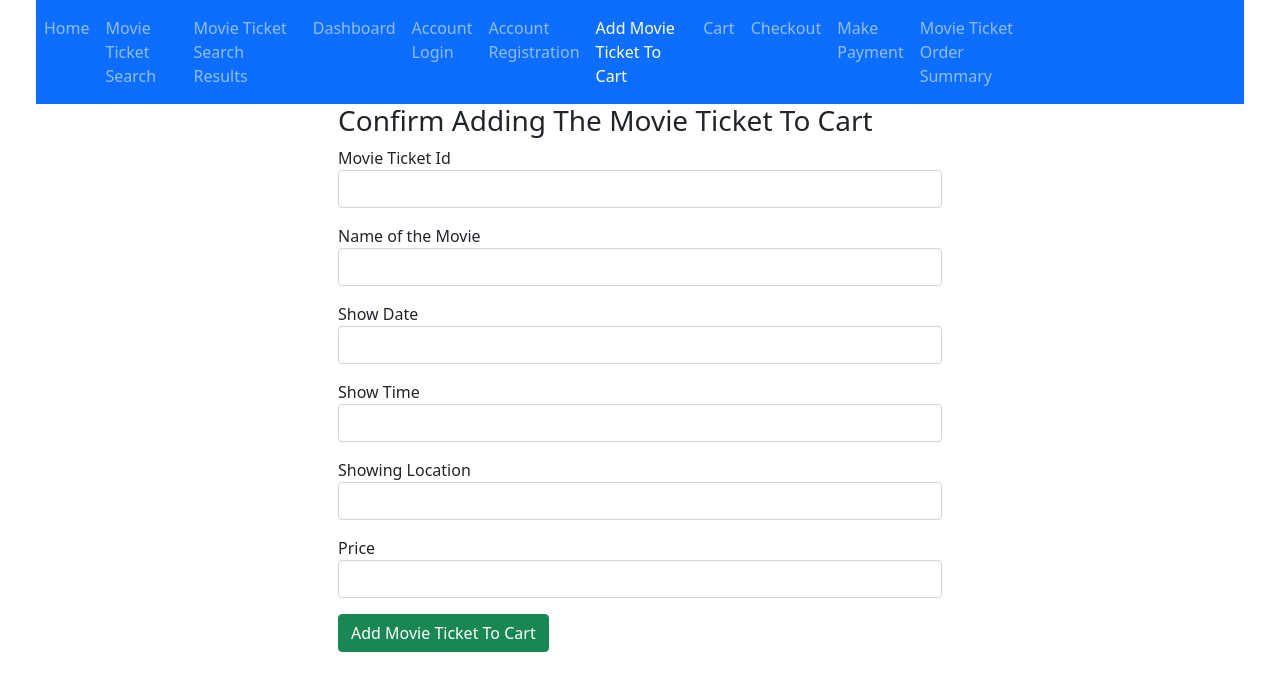
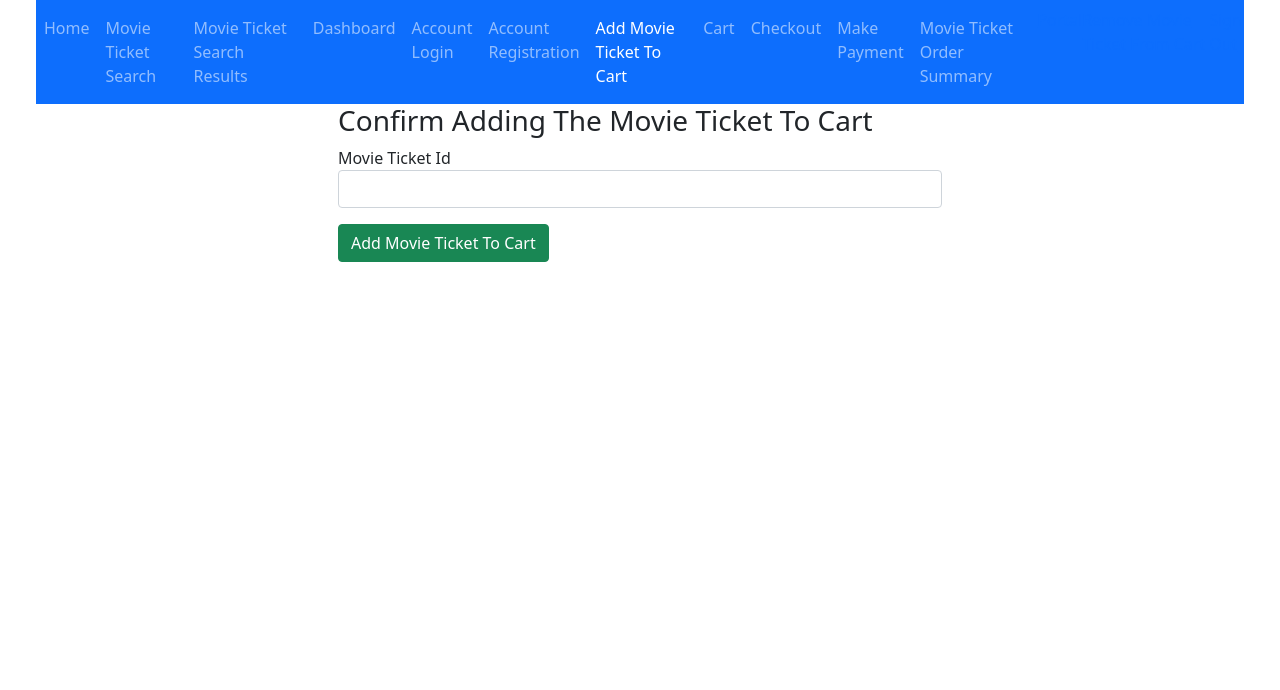
Before and after one commit to ahmadinasabemranparsa/capstone-project-angular-mymovieplan-frontend, an Angular app: page /user-add-movie-ticket-to-cart in a window 1280 px wide. Shown: the top 690 px of the page. Built offline with nearby package versions, Linux system fonts and the light colour scheme.

Commit message:
update angular frontend
update angular frontend

```diff
--- a/src/app/admin-add-movie-ticket/admin-add-movie-ticket.component.ts
+++ b/src/app/admin-add-movie-ticket/admin-add-movie-ticket.component.ts
@@ -29,6 +29,6 @@ export class AdminAddMovieTicketComponent implements OnInit {
     this.movieTicketService.addMovieTicket(this.addMovieTicket.value).subscribe(data => {
       console.log(data);
     });
-    this.router.navigate(['/admin-dashboard']);
+    this.router.navigate(['/admin-account-login']);
   }
 }
--- a/src/app/admin-remove-movie-ticket/admin-remove-movie-ticket.component.ts
+++ b/src/app/admin-remove-movie-ticket/admin-remove-movie-ticket.component.ts
@@ -23,9 +23,9 @@ export class AdminRemoveMovieTicketComponent implements OnInit {
   }
 
   onSubmit(movieTicketId: any) {
-    this.movieTicketService.deleteMovieTicket(this.removeMovieTicket.getRawValue()).subscribe(data => {
+    console.log(this.removeMovieTicket.value.movieTicketId);
+    this.movieTicketService.deleteMovieTicket(this.removeMovieTicket.value.movieTicketId).subscribe(data => {
       console.log(data);
-      console.log(this.removeMovieTicket.getRawValue());
     });
     this.router.navigate(['/admin-dashboard']);
   }
--- a/src/app/cart.service.ts
+++ b/src/app/cart.service.ts
@@ -18,8 +18,8 @@ export class CartService {
     return this.httpClient.post(`${this.baseURL}/movieTickets/add`, movieTicket);
   }
 
-  deleteMovieTicketFromCart(movieTicket: any) {
-    return this.httpClient.delete(`${this.baseURL}/movieTickets/delete/${movieTicket}`);
+  deleteMovieTicketFromCart(id: any) {
+    return this.httpClient.delete(`${this.baseURL}/movieTickets/delete/${id}`);
   }
 
   deleteAllMovieTicketsFromCart() {
--- a/src/app/movie-ticket-search/movie-ticket-search.component.ts
+++ b/src/app/movie-ticket-search/movie-ticket-search.component.ts
@@ -24,7 +24,8 @@ export class MovieTicketSearchComponent implements OnInit {
   }
 
   onSubmit(movieTicketSearchKeyword: FormGroup) {
-    this.movieTicketSearchResultsService.createMovieTicketSearchResult(this.movieTicketSearch.value).subscribe(data => {
+    console.log(this.movieTicketSearch.value.movieName);
+    this.movieTicketSearchResultsService.createMovieTicketSearchResult(this.movieTicketSearch.value.movieName).subscribe(data => {
       console.log(data);
     });
     this.router.navigate(['/movie-ticket-search-results']);
--- a/src/app/movie-ticket.service.ts
+++ b/src/app/movie-ticket.service.ts
@@ -26,7 +26,7 @@ export class MovieTicketService {
     return this.httpClient.put(`${this.baseURL}/movieTickets/update`, movieTicket);
   }
 
-  deleteMovieTicket(movieTicket: any) {
-    return this.httpClient.delete(`${this.baseURL}/movieTickets/delete/${movieTicket}`);
+  deleteMovieTicket(id: any) {
+    return this.httpClient.delete(`${this.baseURL}/movieTickets/delete/${id}`);
   }
 }
--- a/src/app/user-add-movie-ticket-to-cart/user-add-movie-ticket-to-cart.component.html
+++ b/src/app/user-add-movie-ticket-to-cart/user-add-movie-ticket-to-cart.component.html
@@ -14,51 +14,6 @@
         </div>
         <p></p>
 
-        <div class = "form-row">
-            <div class = form-group>
-                <label for = "movieName">Name of the Movie</label>
-                <input type = "text" class = "form-control" name = "movieName" id = "movieName"
-                    formControlName = "movieName">
-            </div>
-        </div>
-        <p></p>
-
-        <div class = "form-row">
-            <div class = "form-group">
-                <label for = "showDate">Show Date</label>
-                <input type = "text" class = "form-control" name = "showDate" id = "showDate"
-                    formControlName = "showDate">
-            </div>
-        </div>
-        <p></p>
-
-        <div class = "form-row">
-            <div class = "form-group">
-                <label for = "showTime">Show Time</label>
-                <input type = "text" class = "form-control" name = "showTime" id = "showTime"
-                    formControlName = "showTime">
-            </div>
-        </div>
-        <p></p>
-
-        <div class = "form-row">
-            <div class = "form-group">
-                <label for = "showingLocation">Showing Location</label>
-                <input type = "text" class = "form-control" name = "showingLocation" id = "showingLocation"
-                    formControlName = "showingLocation">
-            </div>
-        </div>
-        <p></p>
-
-        <div class = "form-row">
-            <div class = "form-group">
-                <label for = "price">Price</label>
-                <input type = "number" class = "form-control" name = "price" id = "price"
-                    formControlName = "price">
-            </div>
-        </div>
-        <p></p>
-
         <button type = "submit" class = "btn btn-success btn-block">Add Movie Ticket To Cart</button>
     </form>
 </div>
--- a/src/app/user-add-movie-ticket-to-cart/user-add-movie-ticket-to-cart.component.ts
+++ b/src/app/user-add-movie-ticket-to-cart/user-add-movie-ticket-to-cart.component.ts
@@ -16,12 +16,7 @@ export class UserAddMovieTicketToCartComponent implements OnInit {
               private cartService: CartService,
               private router: Router) {
                 this.addMovieTicketToCart = this.formBuilder.group({
-                  movieTicketId: [],
-                  movieName: [''],
-                  showDate: [''],
-                  showTime: [''],
-                  showingLocation: [''],
-                  price: []
+                  movieTicketId: []
                 });
               }
 
@@ -29,9 +24,10 @@ export class UserAddMovieTicketToCartComponent implements OnInit {
   }
 
   onSubmit(movieTicketDetails: FormGroup) {
-    this.cartService.addMovieTicketToCart(this.addMovieTicketToCart.value).subscribe(data => {
+    console.log(this.addMovieTicketToCart.value.movieTicketId);
+    this.cartService.addMovieTicketToCart(this.addMovieTicketToCart.value.movieTicketId).subscribe(data => {
       console.log(data);
     });
-    this.router.navigate(['/movie-ticket-search-results']);
+    this.router.navigate(['/movie-ticket-search']);
   }
 }
--- a/src/app/user-remove-movie-ticket-from-cart/user-remove-movie-ticket-from-cart.component.ts
+++ b/src/app/user-remove-movie-ticket-from-cart/user-remove-movie-ticket-from-cart.component.ts
@@ -16,7 +16,7 @@ export class UserRemoveMovieTicketFromCartComponent implements OnInit {
               private cartService: CartService,
               private router: Router) {
                 this.removeMovieTicketFromCart = this.formBuilder.group({
-                  movieTicketId: ['']
+                  movieTicketId: []
                 });
               }
 
@@ -24,10 +24,11 @@ export class UserRemoveMovieTicketFromCartComponent implements OnInit {
   }
 
   onSubmit(removeMovieTicketFromCartId: FormGroup) {
-    this.cartService.addMovieTicketToCart(this.removeMovieTicketFromCart.getRawValue()).subscribe(data => {
+    console.log(this.removeMovieTicketFromCart.value.movieTicketId);
+    this.cartService.addMovieTicketToCart(this.removeMovieTicketFromCart.value.movieTicketId).subscribe(data => {
       console.log(data);
-      console.log(this.removeMovieTicketFromCart.getRawValue());
     });
+
     this.router.navigate(['/user-cart']);
   }
 }
```
